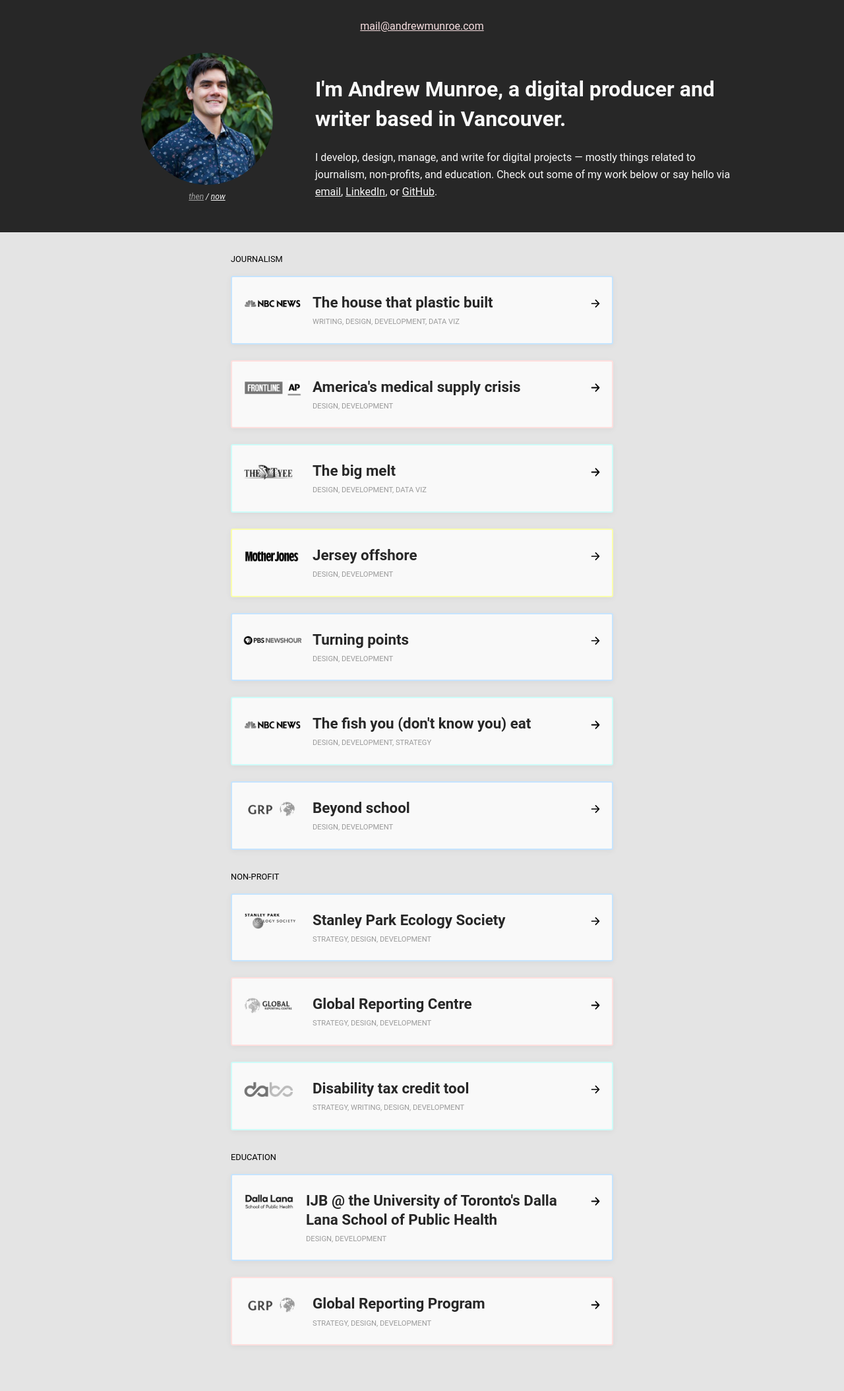
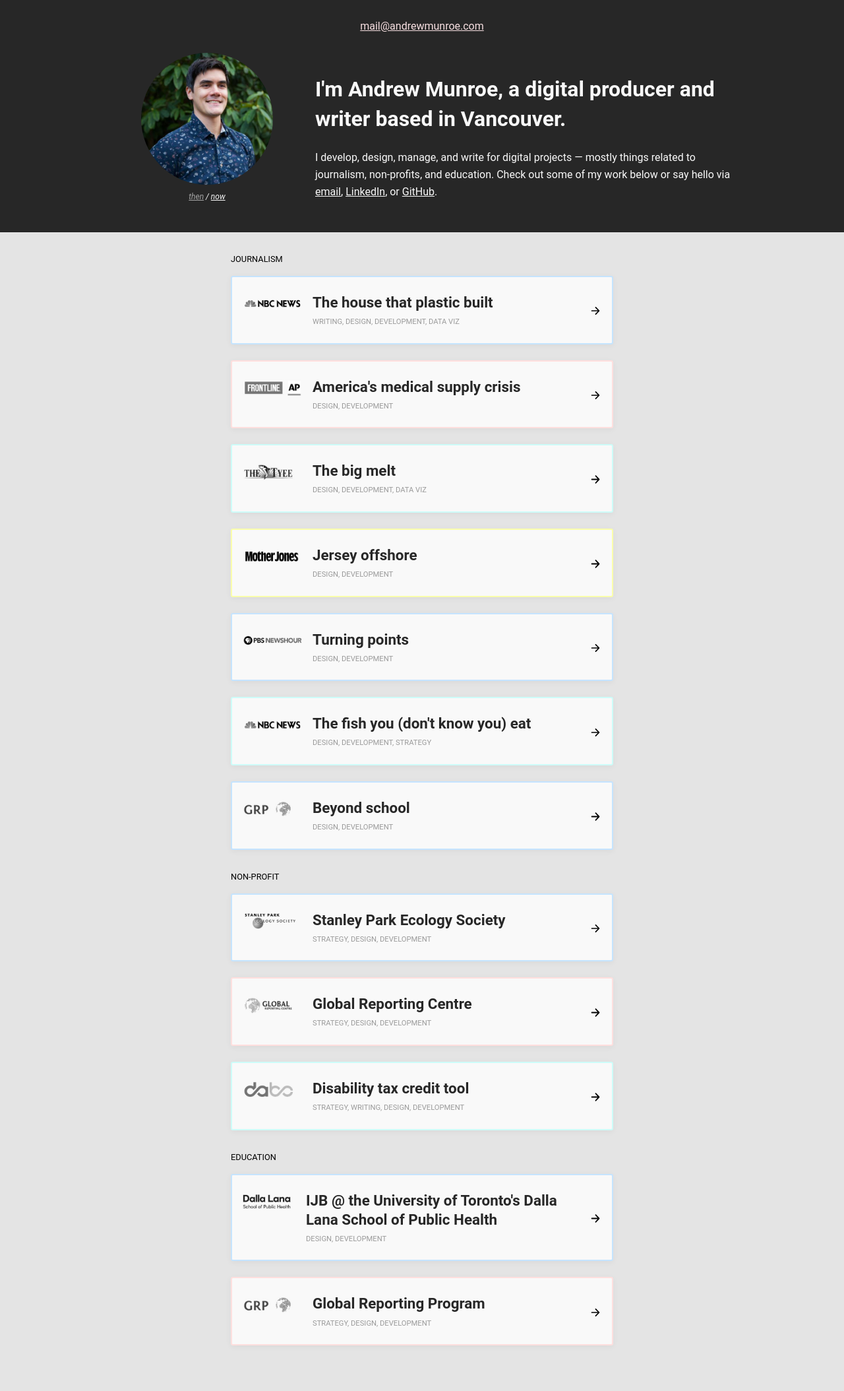
Before and after one commit to andrewmunroe/personal-portfolio, a Jekyll site: the page built from index.md, in a window 1280 px wide. Shown: the whole page at 66% size. Built offline with Jekyll 4.4.1, drawn with Linux system fonts in a browser that asks for light colours; some web fonts are replaced.

Commit message:
tweak image and mobile alignment

```diff
--- a/assets/main.scss
+++ b/assets/main.scss
@@ -140,7 +140,7 @@
   }
 
   li a {
-    display: flex;
+    display: block;
     background: $white;
     border-radius: 0.2rem;
     text-decoration: none;
@@ -148,7 +148,7 @@
     font-size: 1rem;
     padding: 0.5rem;
     @include wee { font-size: 1.1rem; padding: 1rem;}
-    @include tiny { font-size: 1.4rem; }
+    @include tiny { font-size: 1.4rem; display: flex; }
     font-weight: 700;
     @include tiny { padding: 1.5rem 1rem; }
     box-shadow: 0px 2px 10px rgba(0,0,0,0.05);
@@ -196,15 +196,20 @@
   }
 
   div.arrow {
-    display: none;
-    @include wee { display: block; }
+    display: block;
+    float: right;
+    @include tiny { float: none; align-self: center; margin-top: 0; }
     text-align: right;
     flex: 1;
-    margin-left: 1rem;
+    margin-top: -1.25rem;
     min-width: 1.15rem;
     img {
       width: 1.15rem;
     }
+  }
+
+  div.info {
+    margin-right: 2rem;
   }
 }
 
--- a/docs/feed.xml
+++ b/docs/feed.xml
@@ -1 +1 @@
-<?xml version="1.0" encoding="utf-8"?><feed xmlns="http://www.w3.org/2005/Atom" ><generator uri="https://jekyllrb.com/" version="3.8.6">Jekyll</generator><link href="/feed.xml" rel="self" type="application/atom+xml" /><link href="/" rel="alternate" type="text/html" /><updated>2022-01-25T17:17:15-08:00</updated><id>/feed.xml</id><title type="html">Andrew Munroe | Digital Producer based in Vancouver</title></feed>
+<?xml version="1.0" encoding="utf-8"?><feed xmlns="http://www.w3.org/2005/Atom" ><generator uri="https://jekyllrb.com/" version="3.8.6">Jekyll</generator><link href="/feed.xml" rel="self" type="application/atom+xml" /><link href="/" rel="alternate" type="text/html" /><updated>2022-01-25T17:46:52-08:00</updated><id>/feed.xml</id><title type="html">Andrew Munroe | Digital Producer based in Vancouver</title></feed>
```
Also changed, not shown: docs/assets/main.css (+12 -6 lines), assets/img/dlsph.jpg, assets/img/grp.jpg, docs/assets/img/dlsph.jpg, docs/assets/img/grp.jpg.
